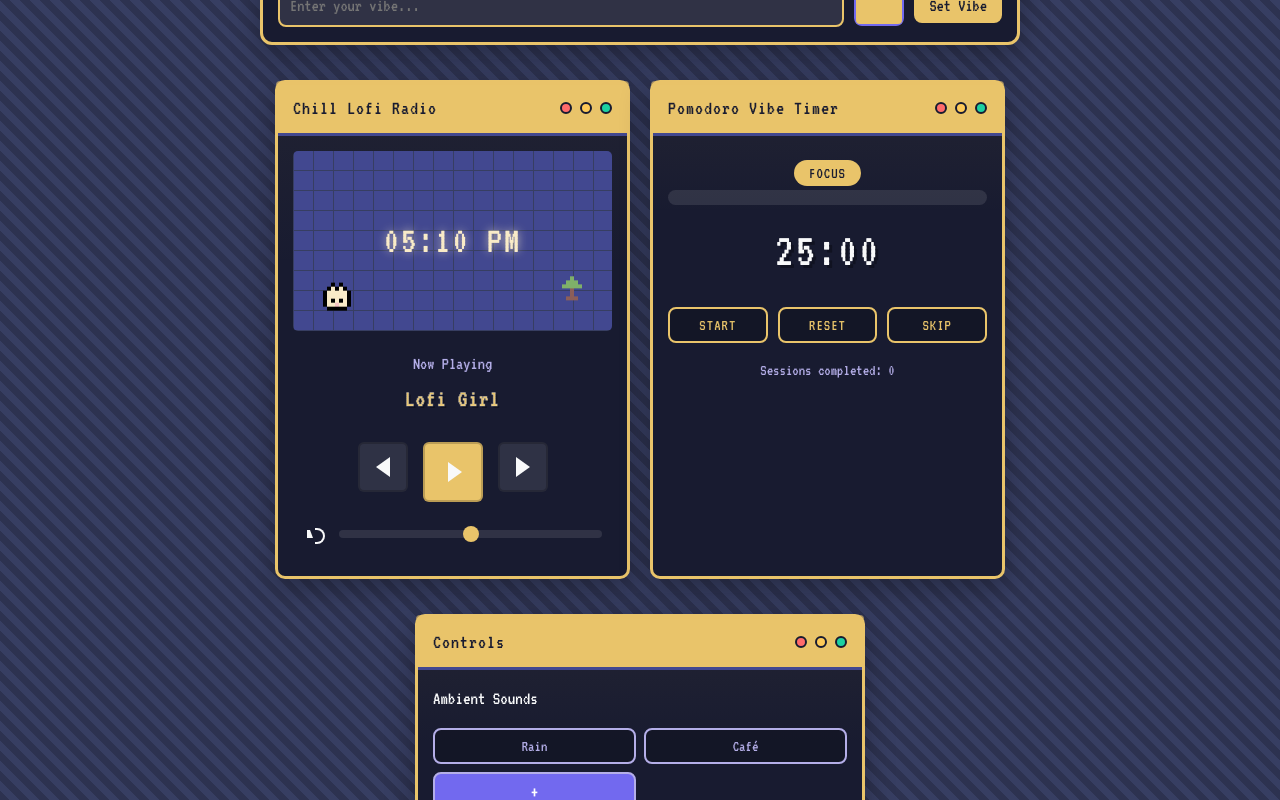
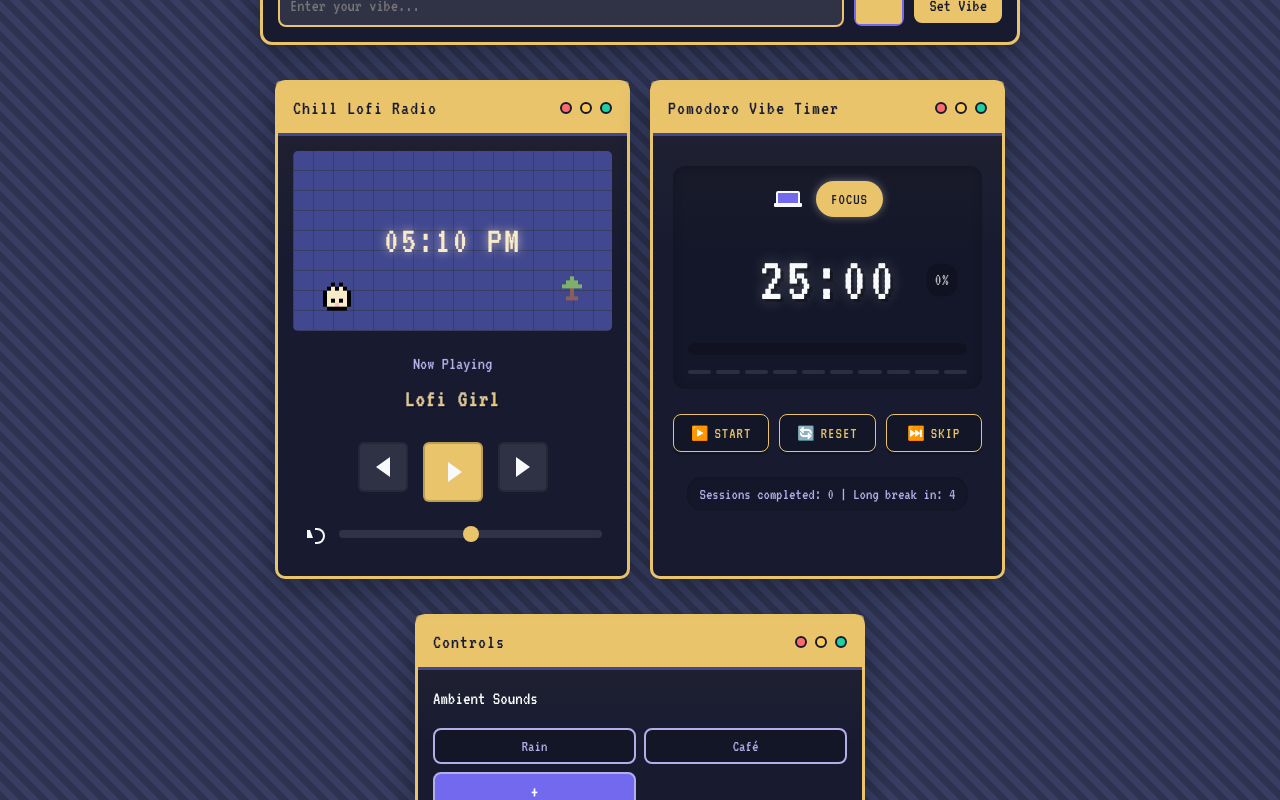
Before and after one commit to chillguybot/vibesmaxxer, a React (Vite) app: page / in a window 1280 px wide. Shown: the top 800 px of the page. Built offline with nearby package versions, Linux system fonts and the light colour scheme.

Commit message:
pomodoro timer redesign

```diff
--- a/src/App.css
+++ b/src/App.css
@@ -559,14 +559,18 @@ body {
 .pomodoro-container {
   display: flex;
   flex-direction: column;
-  gap: 10px;
+  gap: 15px;
   align-items: center;
+  padding: 5px;
 }
 
 .pomodoro-vibe {
-  margin-bottom: 8px;
+  margin-bottom: 10px;
   text-align: center;
-  padding: 2px 0;
+  padding: 5px 12px;
+  background-color: rgba(0, 0, 0, 0.2);
+  border-radius: 20px;
+  box-shadow: 0 2px 4px rgba(0, 0, 0, 0.2);
 }
 
 .pomodoro-vibe span {
@@ -577,55 +581,227 @@ body {
 .pomodoro-vibe strong {
   transition: color 0.3s ease;
   font-size: 20px;
+  text-shadow: 0 0 8px currentColor;
 }
 
-.timer-mode-indicator {
+/* Timer Display */
+.timer-display {
   width: 100%;
-  text-align: center;
-  margin-bottom: 5px;
+  position: relative;
+  margin: 10px 0;
+  background-color: rgba(0, 0, 0, 0.15);
+  border-radius: 12px;
+  padding: 15px;
+  box-shadow: inset 0 2px 10px rgba(0, 0, 0, 0.2);
+}
+
+.timer-header {
+  display: flex;
+  align-items: center;
+  justify-content: center;
+  gap: 12px;
+  margin-bottom: 15px;
 }
 
 .mode-label {
-  padding: 5px 15px;
+  padding: 6px 15px;
   border-radius: 20px;
   font-size: 16px;
   font-weight: bold;
   letter-spacing: 1px;
   color: var(--window-bg);
   transition: background-color 0.3s ease;
+  box-shadow: 0 2px 4px rgba(0, 0, 0, 0.2);
+  animation: pulse 2s infinite ease-in-out;
 }
 
-.timer-display {
-  width: 100%;
-  position: relative;
-  margin: 10px 0;
+@keyframes pulse {
+  0%, 100% {
+    box-shadow: 0 0 5px rgba(255, 255, 255, 0.3);
+  }
+  50% {
+    box-shadow: 0 0 15px rgba(255, 255, 255, 0.5);
+  }
 }
 
+/* Timer Percentage & Time */
+.timer-time-wrapper {
+  display: flex;
+  justify-content: center;
+  align-items: center;
+  position: relative;
+}
+
+.timer-time {
+  font-size: 64px;
+  text-align: center;
+  color: var(--text-color);
+  font-family: 'VT323', monospace;
+  letter-spacing: 2px;
+  text-shadow: 3px 3px 0px rgba(0, 0, 0, 0.3),
+               0 0 15px rgba(255, 255, 255, 0.3);
+  margin: 0;
+}
+
+.timer-percentage {
+  position: absolute;
+  right: 10px;
+  top: 50%;
+  transform: translateY(-50%);
+  font-size: 18px;
+  color: rgba(255, 255, 255, 0.7);
+  background-color: rgba(0, 0, 0, 0.2);
+  padding: 3px 8px;
+  border-radius: 12px;
+}
+
+/* Progress Bar & Tracks */
 .timer-progress-container {
   width: 100%;
-  height: 15px;
-  background-color: rgba(255, 255, 255, 0.1);
+  height: 12px;
+  background-color: rgba(0, 0, 0, 0.2);
   border-radius: 10px;
   overflow: hidden;
-  margin-bottom: 10px;
+  margin: 15px 0;
+  position: relative;
 }
 
 .timer-progress-bar {
   height: 100%;
-  background-color: var(--accent-color);
   transition: width 1s linear, background-color 0.5s ease;
+  box-shadow: 0 0 10px currentColor;
 }
 
-.timer-time {
-  font-size: 48px;
-  text-align: center;
-  color: var(--text-color);
-  font-family: 'VT323', monospace;
-  letter-spacing: 2px;
-  text-shadow: 3px 3px 0px rgba(0, 0, 0, 0.3);
-  margin: 0;
+.timer-tracks {
+  display: flex;
+  justify-content: space-between;
+  gap: 5px;
+  margin-top: 10px;
 }
 
+.timer-track {
+  flex: 1;
+  height: 4px;
+  border-radius: 2px;
+  transition: background-color 0.3s ease;
+}
+
+.timer-track.active {
+  animation: glowTrack 2s infinite alternate;
+}
+
+@keyframes glowTrack {
+  0% {
+    box-shadow: 0 0 2px currentColor;
+  }
+  100% {
+    box-shadow: 0 0 8px currentColor;
+  }
+}
+
+/* Mode Icons */
+.mode-icon {
+  width: 32px;
+  height: 32px;
+  display: flex;
+  align-items: center;
+  justify-content: center;
+  image-rendering: pixelated;
+}
+
+/* Pixel Art Icons */
+.pixel-laptop {
+  position: relative;
+  width: 24px;
+  height: 16px;
+}
+
+.laptop-screen {
+  position: absolute;
+  width: 24px;
+  height: 14px;
+  background-color: #7269ef;
+  border: 2px solid #f8f9fa;
+  border-radius: 2px;
+}
+
+.laptop-keyboard {
+  position: absolute;
+  bottom: 0;
+  width: 28px;
+  height: 4px;
+  background-color: #f8f9fa;
+  border-radius: 1px;
+  left: -2px;
+}
+
+.pixel-coffee {
+  position: relative;
+  width: 20px;
+  height: 20px;
+}
+
+.coffee-cup {
+  position: absolute;
+  bottom: 0;
+  width: 16px;
+  height: 12px;
+  background-color: #f7c5c5;
+  border: 2px solid #f8f9fa;
+  border-radius: 1px 1px 6px 6px;
+}
+
+.coffee-steam {
+  position: absolute;
+  top: 0;
+  left: 5px;
+  width: 2px;
+  height: 8px;
+  background-color: rgba(255, 255, 255, 0.7);
+  border-radius: 4px;
+  box-shadow: 4px -2px 0 rgba(255, 255, 255, 0.7),
+              -4px -4px 0 rgba(255, 255, 255, 0.7);
+  animation: steam 2s infinite alternate;
+}
+
+@keyframes steam {
+  0% {
+    height: 6px;
+    opacity: 0.4;
+  }
+  100% {
+    height: 10px;
+    opacity: 0.8;
+  }
+}
+
+.pixel-bed {
+  position: relative;
+  width: 24px;
+  height: 16px;
+}
+
+.bed-frame {
+  position: absolute;
+  bottom: 0;
+  width: 24px;
+  height: 10px;
+  background-color: #b4aee8;
+  border: 2px solid #f8f9fa;
+  border-radius: 2px;
+}
+
+.bed-pillow {
+  position: absolute;
+  top: 2px;
+  left: 2px;
+  width: 8px;
+  height: 6px;
+  background-color: #f9ebc8;
+  border-radius: 2px;
+}
+
+/* Pomodoro Controls */
 .pomodoro-controls {
   display: flex;
   gap: 10px;
@@ -635,8 +811,7 @@ body {
 
 .pomodoro-btn {
   background: rgba(0, 0, 0, 0.2);
-  border: 2px solid;
-  padding: 8px 15px;
+  padding: 10px 15px;
   border-radius: 8px;
   font-family: 'VT323', monospace;
   font-size: 16px;
@@ -646,18 +821,64 @@ body {
   transition: all 0.2s ease;
   flex: 1;
   text-align: center;
+  box-shadow: 0 3px 0 rgba(0, 0, 0, 0.2);
+  position: relative;
+  overflow: hidden;
+}
+
+.btn-icon {
+  margin-right: 5px;
+  font-size: 14px;
+}
+
+.pomodoro-btn::before {
+  content: '';
+  position: absolute;
+  top: -50%;
+  left: -50%;
+  width: 200%;
+  height: 200%;
+  background: radial-gradient(circle, rgba(255,255,255,0.2) 0%, rgba(255,255,255,0) 60%);
+  transform: scale(0);
+  opacity: 0;
+  transition: transform 0.4s ease, opacity 0.3s ease;
 }
 
 .pomodoro-btn:hover {
-  background-color: rgba(0, 0, 0, 0.3);
-  transform: scale(1.05);
+  transform: translateY(-2px);
+  box-shadow: 0 5px 0 rgba(0, 0, 0, 0.2);
+}
+
+.pomodoro-btn:hover::before {
+  transform: scale(1);
+  opacity: 1;
+}
+
+.pomodoro-btn:active {
+  transform: translateY(2px);
+  box-shadow: 0 1px 0 rgba(0, 0, 0, 0.2);
 }
 
 .session-counter {
-  margin-top: 5px;
+  margin-top: 10px;
   text-align: center;
   font-size: 16px;
   color: var(--lavender);
+  background-color: rgba(0, 0, 0, 0.15);
+  padding: 5px 12px;
+  border-radius: 15px;
+  box-shadow: inset 0 1px 3px rgba(0, 0, 0, 0.2);
+}
+
+/* Media Queries */
+@media (max-width: 768px) {
+  .timer-time {
+    font-size: 42px;
+  }
+
+  .pomodoro-controls {
+    flex-direction: column;
+  }
 }
 
 /* Ambient Controls */
--- a/src/components/Pomodoro/Controls.jsx
+++ b/src/components/Pomodoro/Controls.jsx
@@ -8,6 +8,7 @@ const Controls = ({ timerActive, toggleTimer, resetTimer, switchTimerMode, vibeC
         onClick={toggleTimer}
         style={{ borderColor: vibeColor, color: vibeColor }}
       >
+        <span className="btn-icon">{timerActive ? '⏸️' : '▶️'}</span>
         {timerActive ? 'PAUSE' : 'START'}
       </button>
 
@@ -16,6 +17,7 @@ const Controls = ({ timerActive, toggleTimer, resetTimer, switchTimerMode, vibeC
         onClick={resetTimer}
         style={{ borderColor: vibeColor, color: vibeColor }}
       >
+        <span className="btn-icon">🔄</span>
         RESET
       </button>
 
@@ -24,6 +26,7 @@ const Controls = ({ timerActive, toggleTimer, resetTimer, switchTimerMode, vibeC
         onClick={switchTimerMode}
         style={{ borderColor: vibeColor, color: vibeColor }}
       >
+        <span className="btn-icon">⏭️</span>
         SKIP
       </button>
     </div>
--- a/src/components/Pomodoro/Timer.jsx
+++ b/src/components/Pomodoro/Timer.jsx
@@ -24,9 +24,45 @@ const Timer = ({ timerMode, timeRemaining, maxTime, vibeColor }) => {
     }
   };
 
+  // Display appropriate icon based on timer mode
+  const renderModeIcon = () => {
+    if (timerMode === 'work') {
+      return (
+        <div className="mode-icon work-icon">
+          <div className="pixel-laptop">
+            <div className="laptop-screen"></div>
+            <div className="laptop-keyboard"></div>
+          </div>
+        </div>
+      );
+    } else if (timerMode === 'break') {
+      return (
+        <div className="mode-icon break-icon">
+          <div className="pixel-coffee">
+            <div className="coffee-cup"></div>
+            <div className="coffee-steam"></div>
+          </div>
+        </div>
+      );
+    } else {
+      return (
+        <div className="mode-icon long-break-icon">
+          <div className="pixel-bed">
+            <div className="bed-frame"></div>
+            <div className="bed-pillow"></div>
+          </div>
+        </div>
+      );
+    }
+  };
+
+  // Calculate percentage for display purposes
+  const progressPercentage = calculateProgress(maxTime, timeRemaining);
+
   return (
     <div className="timer-display">
-      <div className="timer-mode-indicator">
+      <div className="timer-header">
+        {renderModeIcon()}
         <span
           className={`mode-label ${timerMode}`}
           style={{ backgroundColor: getModeColor() }}
@@ -35,16 +71,32 @@ const Timer = ({ timerMode, timeRemaining, maxTime, vibeColor }) => {
         </span>
       </div>
 
+      <div className="timer-time-wrapper">
+        <div className="timer-time">{formatTimerDisplay(timeRemaining)}</div>
+        <div className="timer-percentage">{Math.round(progressPercentage)}%</div>
+      </div>
+
       <div className="timer-progress-container">
         <div
           className="timer-progress-bar"
           style={{
-            width: `${calculateProgress(maxTime, timeRemaining)}%`,
+            width: `${progressPercentage}%`,
             backgroundColor: getProgressBarColor()
           }}
         ></div>
       </div>
-      <div className="timer-time">{formatTimerDisplay(timeRemaining)}</div>
+
+      <div className="timer-tracks">
+        {[...Array(10)].map((_, index) => (
+          <div
+            key={index}
+            className={`timer-track ${index < progressPercentage/10 ? 'active' : ''}`}
+            style={{
+              backgroundColor: index < progressPercentage/10 ? getProgressBarColor() : 'rgba(255, 255, 255, 0.1)',
+            }}
+          ></div>
+        ))}
+      </div>
     </div>
   );
 };
--- a/src/components/Pomodoro/index.jsx
+++ b/src/components/Pomodoro/index.jsx
@@ -17,6 +17,16 @@ const Pomodoro = ({ vibeGoal, vibeColor }) => {
   const [maxTime, setMaxTime] = useState(DEFAULT_WORK_TIME);
   const [sessionCount, setSessionCount] = useState(0);
   const timerRef = useRef(null);
+  const audioRef = useRef(null);
+
+  // Initialize audio for notifications
+  useEffect(() => {
+    audioRef.current = new Audio("https://cdn.freesound.org/previews/414/414346_5121236-lq.mp3");
+    audioRef.current.volume = 0.3;
+    return () => {
+      audioRef.current = null;
+    };
+  }, []);
 
   // Function to start/pause the timer
   const toggleTimer = () => {
@@ -48,6 +58,11 @@ const Pomodoro = ({ vibeGoal, vibeColor }) => {
       const newSessionCount = sessionCount + 1;
       setSessionCount(newSessionCount);
 
+      // Play completion sound
+      if (audioRef.current) {
+        audioRef.current.play().catch(e => console.log("Could not play notification sound"));
+      }
+
       // Check if we should have a long break
       if (newSessionCount % DEFAULT_SESSIONS_BEFORE_LONG_BREAK === 0) {
         setTimerMode('longBreak');
@@ -60,6 +75,11 @@ const Pomodoro = ({ vibeGoal, vibeColor }) => {
       }
     } else {
       // Completed a break, switching back to work
+      // Play completion sound
+      if (audioRef.current) {
+        audioRef.current.play().catch(e => console.log("Could not play notification sound"));
+      }
+
       setTimerMode('work');
       setTimeRemaining(DEFAULT_WORK_TIME);
       setMaxTime(DEFAULT_WORK_TIME);
@@ -91,6 +111,9 @@ const Pomodoro = ({ vibeGoal, vibeColor }) => {
     };
   }, [timerActive]);
 
+  // Calculate remaining focus sessions before long break
+  const sessionsUntilLongBreak = DEFAULT_SESSIONS_BEFORE_LONG_BREAK - (sessionCount % DEFAULT_SESSIONS_BEFORE_LONG_BREAK);
+
   return (
     <Window title="Pomodoro Vibe Timer">
       <div className="pomodoro-container">
@@ -117,6 +140,9 @@ const Pomodoro = ({ vibeGoal, vibeColor }) => {
 
         <div className="session-counter">
           <span>Sessions completed: {sessionCount}</span>
+          {timerMode === 'work' && sessionsUntilLongBreak > 0 && (
+            <span> | Long break in: {sessionsUntilLongBreak}</span>
+          )}
         </div>
       </div>
     </Window>
```
